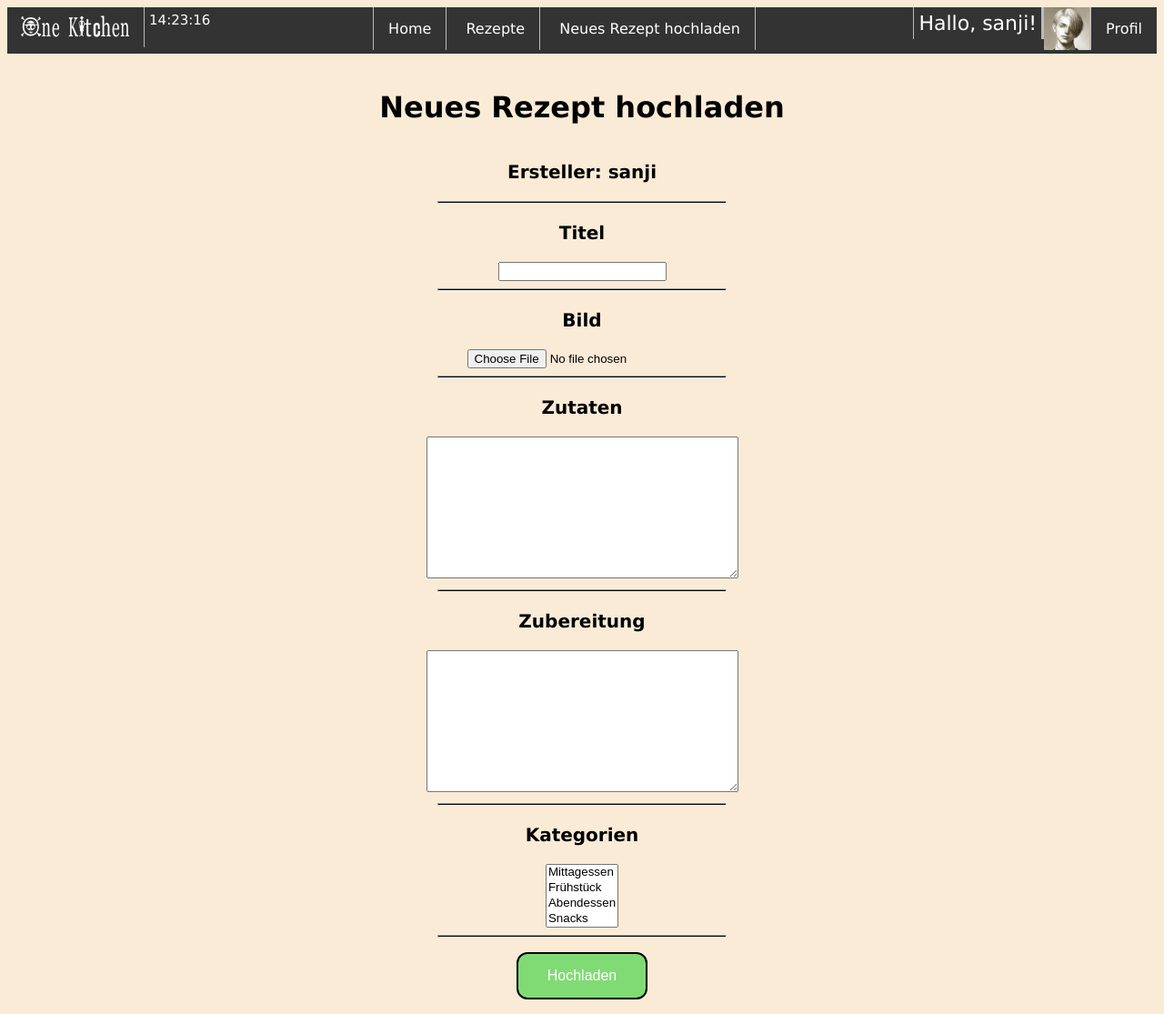
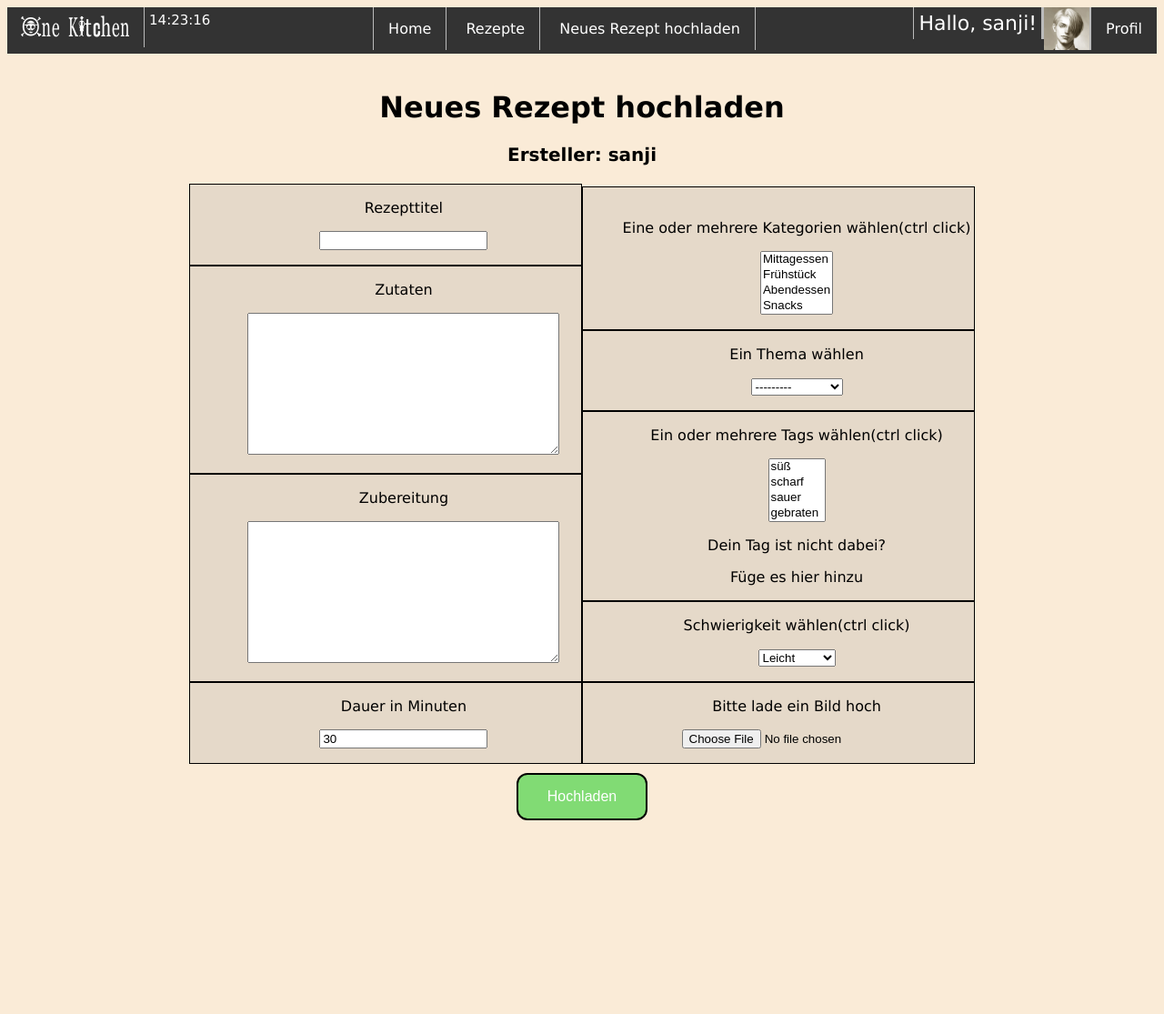
Before and after one commit to slnviii/KochbuchDjango, a Django app: page /upload/ in a window 1280 px wide. Shown: the whole page at 91% size. After the commit the page ends 902 px from the top, so only its background shows below. Run offline with Django 4.2, Linux system fonts and the light colour scheme; a user stored in the database is signed in; data comes from the database, SQL or seed files in the repository; both versions use the stored data as it was after the commit; data that the repository does not hold is empty.

Commit message:
upload page html

```diff
--- a/kochbuch/buch/admin.py
+++ b/kochbuch/buch/admin.py
@@ -1,12 +1,14 @@
 from django.contrib import admin
 from django.contrib.auth.models import User
 from django.contrib.auth.admin import UserAdmin as BaseUserAdmin
-from .models import Recipe, Profile, Category, Comment
+from .models import *
 
 # Register your models here.
 
 admin.site.register(Recipe)
 admin.site.register(Category)
+admin.site.register(Tag)
+admin.site.register(Theme)
 
 class ProfileInLine(admin.StackedInline):
     model = Profile
--- a/kochbuch/buch/models.py
+++ b/kochbuch/buch/models.py
@@ -4,6 +4,20 @@ from django.contrib.auth.models import User
 
 
 class Category(models.Model):   # Kategorieklasse für Rezepte
+    name = models.CharField(max_length=200)
+
+    def __str__(self):
+        return self.name  # Echter name statt "Objekt"
+
+
+class Theme(models.Model):   #Themenklasse für Rezepte
+    name = models.CharField(max_length=200)
+
+    def __str__(self):
+        return self.name  # Echter name statt "Objekt"
+
+
+class Tag(models.Model):   #Tagklasse für Rezepte
     name = models.CharField(max_length=200)
 
     def __str__(self):
@@ -23,12 +37,20 @@ class Recipe(models.Model):
     ingr = models.TextField('Zutaten', max_length=500)
     instr = models.TextField('Zubereitung', max_length=10000)
     kategorien = models.ManyToManyField(Category)  # Rezept kann mehrere Kategorien haben und umgekehrt
-    #  zutaten = models.ManyToManyField(Zutat)  # Rezept hat mehrere Zutaten
+    thema = models.ForeignKey(Theme, null=True, on_delete=models.CASCADE)
+    tags = models.ManyToManyField(Tag, null=True)
+    #zutaten = models.ManyToManyField(Zutat)  # Rezept hat mehrere Zutaten
     author = models.ForeignKey(User, to_field="username", db_column="username", on_delete=models.CASCADE)
     comment = models.ManyToManyField('Comment', related_query_name='comment', blank=True)
+    dauer = models.IntegerField('Dauer',default="30")
+    schwierigkeit = models.CharField(max_length=15, choices=(('superleicht','Sehr leicht'),('leicht','Leicht'),('mittel','Mittel'),('schwer','Schwer')),default='leicht')
+    #bewertet = models.ManyToManyField('Rating', null=True)
     def __str__(self):
         return self.title   # bild titel statt "objekt"
 
+
+# class Rating(models.Model):
+#     bewertung = models.IntegerField(max_length=1, choices=(('0', '0 Sterne'),('1', '1 Stern'),('2', '2 Sterne'),('3', '3 Sterne'),('4', '4 Sterne'),('5', '5 Sterne')),default="0")
 
 
 
--- a/kochbuch/buch/templates/upload.html
+++ b/kochbuch/buch/templates/upload.html
@@ -1,31 +1,65 @@
 {% extends 'base.html' %}
     {% block title %}Neues Rezept - One Kitchen{% endblock %}
-
+{% block style %}
+{% endblock %}
 {% block content %}
     <h1 style="margin-top:40px">Neues Rezept hochladen</h1>
 
 <form action="" method="post" enctype="multipart/form-data">
     {% csrf_token %}
-    <p style="font-size: 20px;font-weight: bold;margin-top:40px">
+    <p style="font-size: 20px;font-weight: bold;margin-top:20px">
        Ersteller: {{ user.username }}
-        <hr style="height:1px;width:25%;color:black;background-color:black;">
+
     </p>
-    {% for field in form %}
-    {% if field.name == 'author' %}
-        {{ field.as_hidden }}
-     {% elif field.name == 'comment' %}
-        {{ field.as_hidden }}
-     {% else %}
-                                          <!--- alle felder werden angezeigt außer author(wird automatisch gespeichert) --->
-            <p style="font-size: 20px;font-weight: bold">
-               {{ field.label }}
-            </p>
-                {{ field }}
-         <hr style="height:1px;width:25%;color:black;background-color:black;">
+ <div style="">
+     <div style="background-color: #E5D9C9;width: 430px;display: inline-block;border: 1px solid black;margin-right:-5px">
+        <p>
+            <ul>Rezepttitel</ul>
+            <ul>{{ form.title }}</ul>
+        </p>
+        <p style="border: 1px solid black;">
+            <ul style="">Zutaten</ul>
+            <ul>{{ form.ingr }}</ul>
+        </p>
+        <p style="border: 1px solid black;">
+            <ul>Zubereitung</ul>
+            <ul>{{ form.instr }}</ul>
+        </p>
+        <p style="border: 1px solid black;">
+            <ul>Dauer in Minuten</ul>
+            <ul>{{ form.dauer }}</ul>
+        </p>
+     </div>
+     <div style="background-color: #E5D9C9;width: 430px;display: inline-block;border: 1px solid black;">
+        <p  style="margin-top:35px">
+            <ul style="">Eine oder mehrere Kategorien wählen(ctrl click)</ul>
+            <ul>{{ form.kategorien }}</ul>
+        </p>
+        <p style="border: 1px solid black">
+            <ul>Ein Thema wählen</ul>
+            <ul>{{ form.thema }}</ul>
+        </p>
+        <p style="border: 1px solid black">
+            <ul>Ein oder mehrere Tags wählen(ctrl click)</ul>
+            <ul>{{ form.tags }}</ul>
+        </p>
+        <p style="">
+            <ul>Dein Tag ist nicht dabei?</ul>
+            <ul>Füge es hier hinzu</ul>
+        </p>
+        <p style="border: 1px solid black">
+            <ul>Schwierigkeit wählen(ctrl click)</ul>
+            <ul>{{ form.schwierigkeit }}</ul>
+        </p>
+        <p style="border: 1px solid black;">
+            <ul>Bitte lade ein Bild hoch</ul>
+            <ul>{{ form.image }}</ul>
+        </p>
+    </div>
 
-     {% endif %}
-    {% endfor %}
-     <p><button class="button" type="submit">Hochladen</button></p>
+ </div>
+ <div style="margin-top: 10px"><button class="button" type="submit">Hochladen</button></div>
+
 </form>
 
 {% endblock %}
--- a/kochbuch/buch/views.py
+++ b/kochbuch/buch/views.py
@@ -49,7 +49,6 @@ def rezepte_main(request):
     all_categories = models.Category.objects.all()
 
     return render(request, 'rezepte_main.html', dict(categories=all_categories))
-
 
 
 @login_required()
```
Also changed, not shown: kochbuch/buch/templates/rezepte_main.html (+7 -1 lines), kochbuch/buch/migrations/0026_tag_theme_recipe_tags_recipe_thema.py (added), kochbuch/buch/migrations/0027_recipe_dauer_recipe_schwierigkeit_recipe_zutaten.py (added), kochbuch/db.sqlite3.
